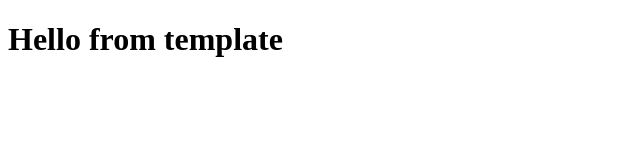
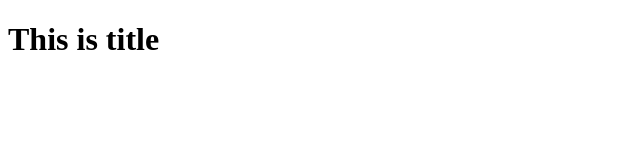
Before and after one commit to rakibahmeddev/vue-js-first-practice, a plain HTML site: page index.html in a window 1280 px wide. Shown: the whole page, without its empty margins (0-640 px from the left). Drawn offline with nearby package versions, Linux system fonts and the light colour scheme.

Commit message:
data function and it returns a object and we can show object data in html by using double curli-bracket git push

```diff
--- a/app.js
+++ b/app.js
@@ -1,7 +1,14 @@
 const app = Vue.createApp({
     //data, function, click event, template etc we can use
 
-    template: "<h1> Hello from template</h1>"
+    // template: "<h1> Hello from template</h1>"
+
+    data(){
+        return {
+            // variable, array, object function etc thakte pare
+            title: 'This is title',
+        }
+    }
 });
 
 
--- a/index.html
+++ b/index.html
@@ -11,7 +11,7 @@
 
 
     <div id="app">
-
+       <h1>{{ title }}</h1>
     </div>
 
 
```
